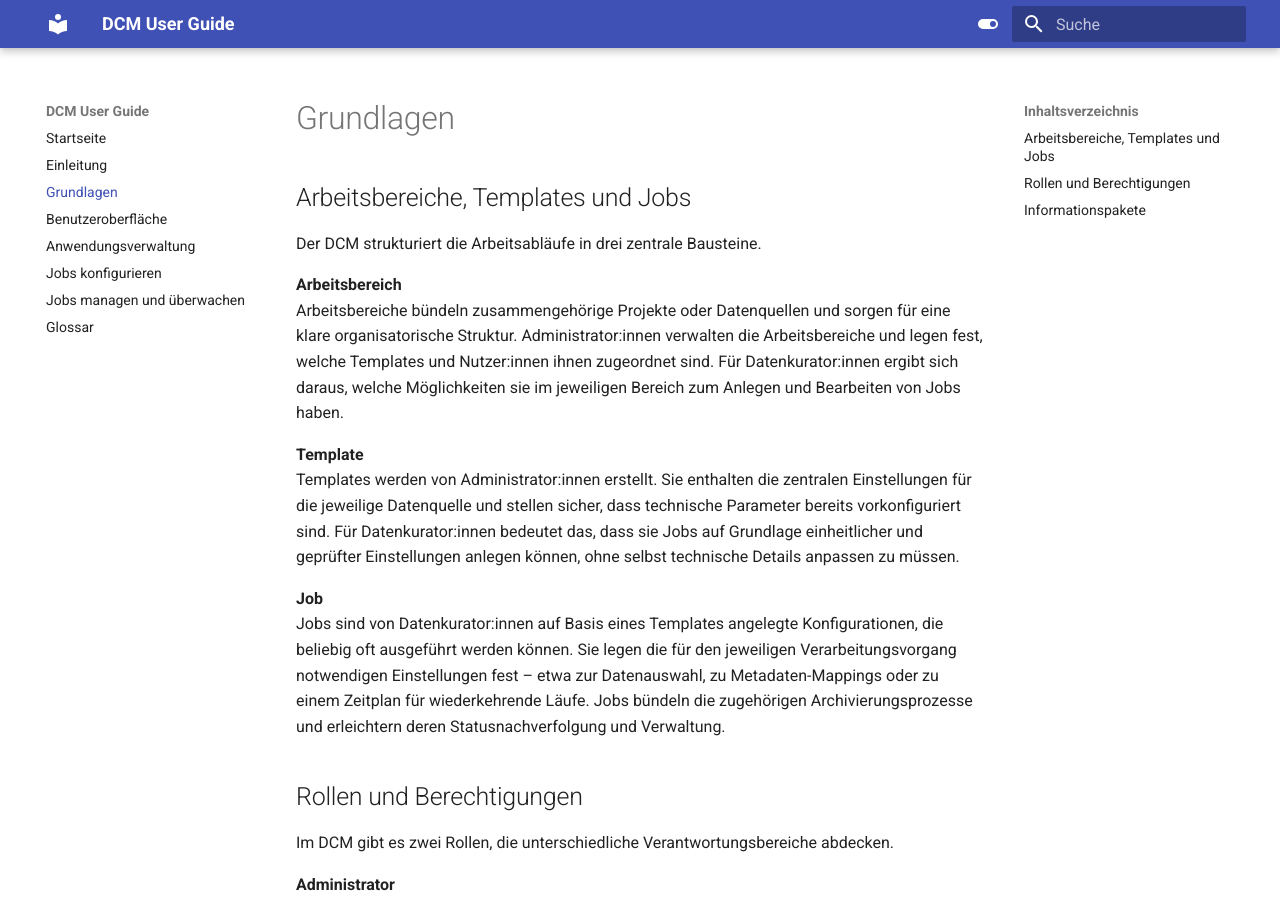
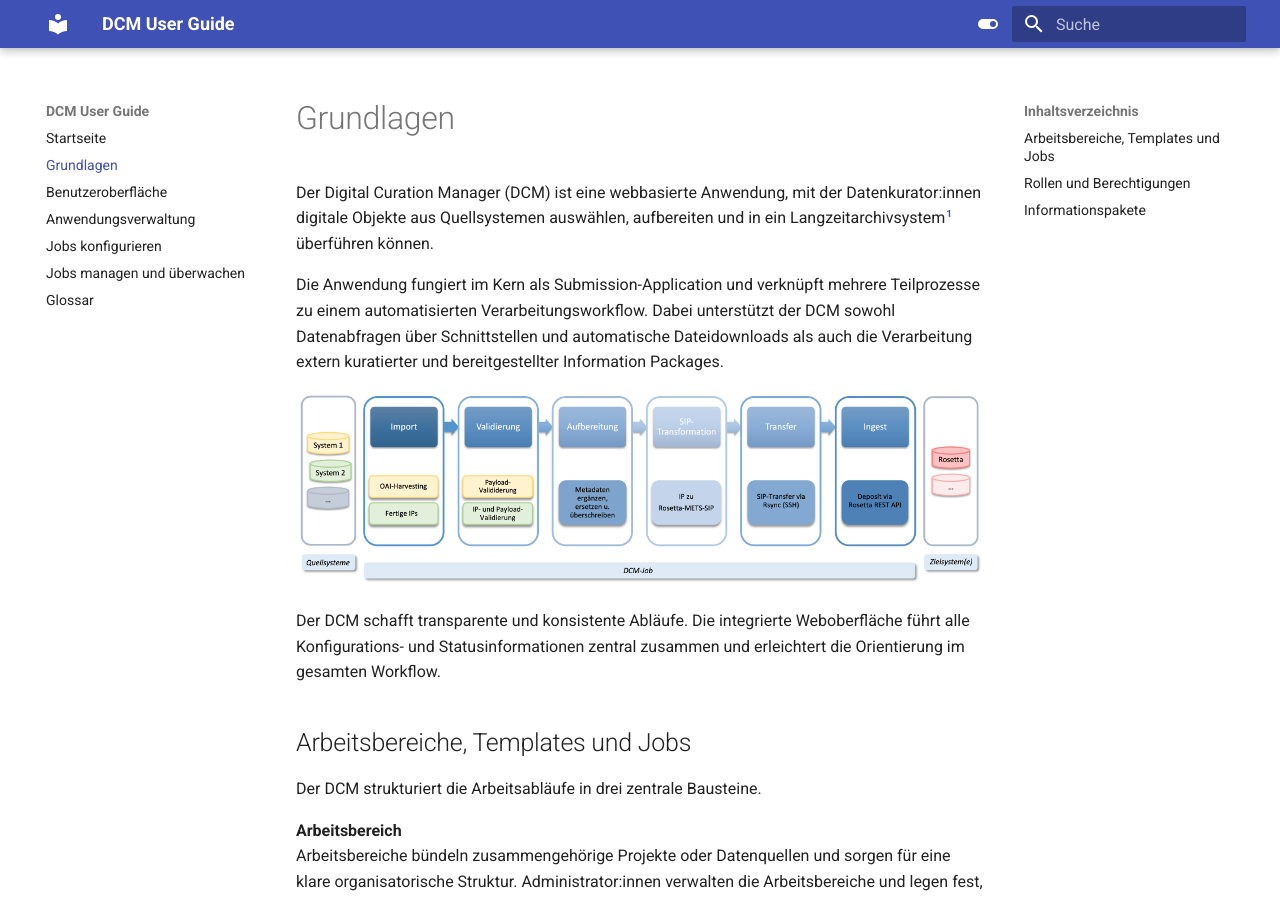
Before and after one commit to slenartz/dcm-user-manual, an MkDocs documentation site: the page built from docs/grundlagen.md, in a window 1280 px wide and 900 px high. Built offline with MkDocs 1.6.1 and Material for MkDocs 9.7.7, drawn with Linux system fonts in a browser that asks for light colours; some of the changed text lies outside the part shown.

Commit message:
Merge introduction content into fundamentals chapter

```diff
--- a/docs/grundlagen.md
+++ b/docs/grundlagen.md
@@ -1,4 +1,14 @@
 # Grundlagen
+
+Der Digital Curation Manager (DCM) ist eine webbasierte Anwendung, mit der Datenkurator:innen digitale Objekte aus Quellsystemen auswählen, aufbereiten und in ein Langzeitarchivsystem[^1] überführen können.
+
+Die Anwendung fungiert im Kern als Submission-Application und verknüpft mehrere Teilprozesse zu einem automatisierten Verarbeitungsworkflow. Dabei unterstützt der DCM sowohl Datenabfragen über Schnittstellen und automatische Dateidownloads als auch die Verarbeitung extern kuratierter und bereitgestellter Information Packages.
+
+![](assets/images/diagrams/dcm-process.png)
+
+Der DCM schafft transparente und konsistente Abläufe. Die integrierte Weboberfläche führt alle Konfigurations- und Statusinformationen zentral zusammen und erleichtert die Orientierung im gesamten Workflow.
+
+[^1]: Derzeit wird ExLibris Rosetta unterstüzt; weitere Systeme sind geplant.
 
 ## Arbeitsbereiche, Templates und Jobs
 
--- a/mkdocs.yml
+++ b/mkdocs.yml
@@ -30,7 +30,6 @@ extra_css:
 
 nav:
   - Startseite: index.md
-  - Einleitung: einleitung.md
   - Grundlagen: grundlagen.md
   - Benutzeroberfläche: benutzeroberflaeche.md
   - Anwendungsverwaltung: anwendungsverwaltung.md
```
Also changed, not shown: docs/einleitung.md (deleted, +0 -11 lines), docs/index.md (+0 -1 lines).
